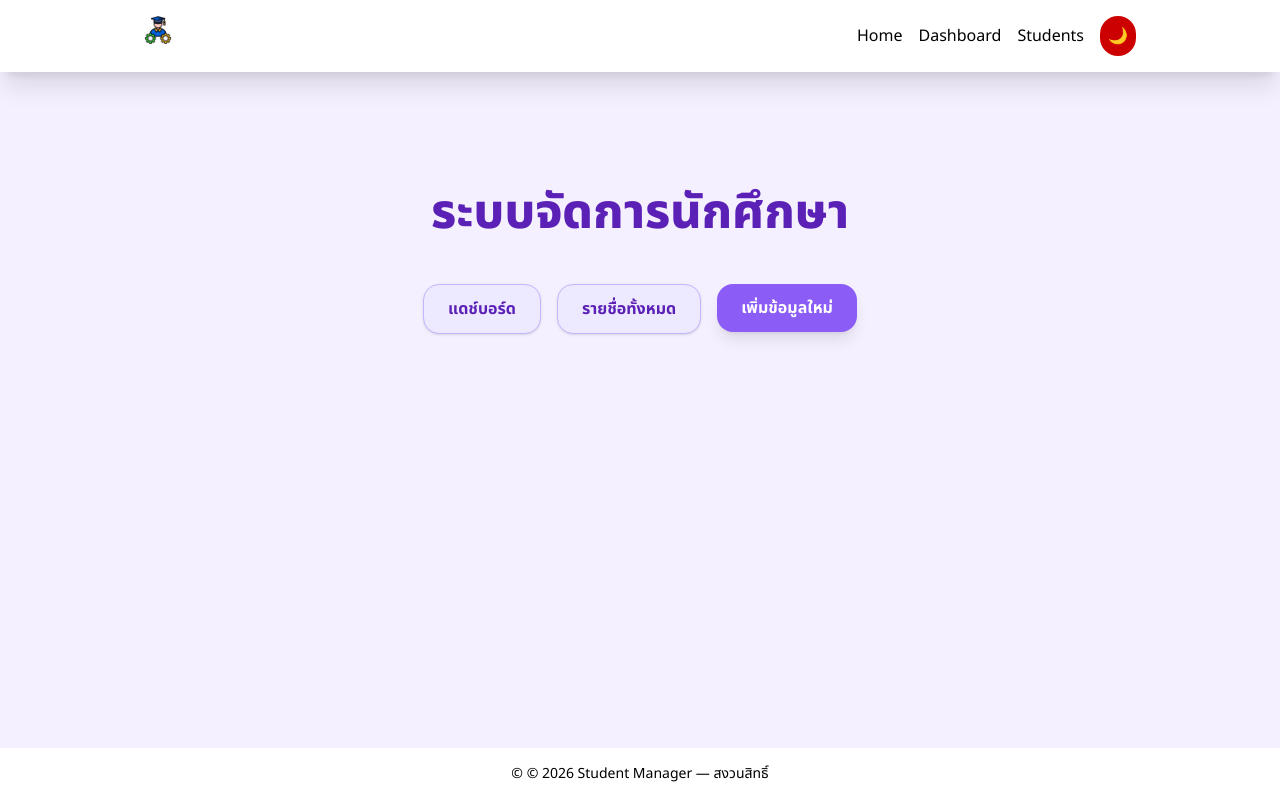
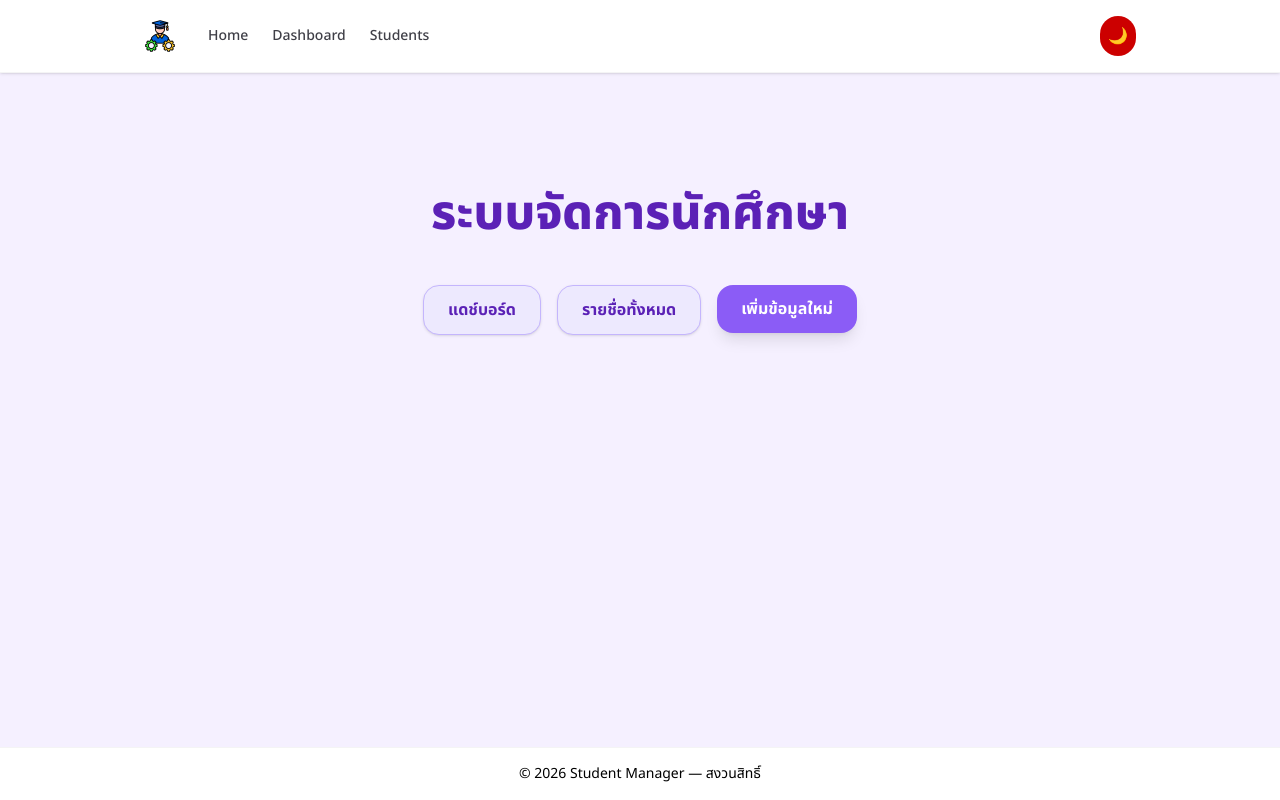
Before and after one commit to sofeiei/Student, a Next.js app: page / in a window 1280 px wide. Built offline with nearby package versions, Linux system fonts and the light colour scheme; no server answers.

Commit message:
update center to left

```diff
--- a/app/layout.tsx
+++ b/app/layout.tsx
@@ -4,9 +4,8 @@ import "./globals.css";
 import Link from "next/link";
 import { ThemeProvider } from "./context/ThemeContext";
 import ThemeToggle from "./components/ThemeToggle";
-import logo from "../img/logo.png"; // หรือ "@/img/logo.png" ตามตำแหน่งจริงของโฟลเดอร์
+import logo from "../img/logo.png";
 import Image from "next/image";
-
 
 const notoSansThai = Noto_Sans_Thai({ subsets: ["thai"] });
 
@@ -18,21 +17,31 @@ export default function RootLayout({ children }: { children: React.ReactNode })
       <body className={`${notoSansThai.className} bg-[#f5f0ff] flex flex-col min-h-screen`}>
         <ThemeProvider>
           {/* Navbar & Header */}
-          <header className="sticky top-0 z-50 bg-white from-[#8b5cf6] to-[#7c3aed] text-black shadow-xl">
-            <div className="max-w-5xl mx-auto p-4 flex flex-col md:flex-row justify-between items-left gap-4">
-              <Image
-                src={logo}
-                alt="Logo"
-                className="h-7 w-auto object-contain inline-block"
-              />
-              <div className="flex items-center gap-4">
-                <nav className="flex gap-4 flex-wrap items-left">
-                  <Link href="/" className="hover:text-[#000000] transition-colors">Home</Link>
-                  <Link href="/dashboard" className="hover:text-[#000000] transition-colors">Dashboard</Link>
-                  <Link href="/students" className="hover:text-[#000000] transition-colors">Students</Link>
+          <header className="sticky top-0 z-50 bg-white text-black shadow-sm border-b border-zinc-100">
+            <div className="max-w-5xl mx-auto p-4 flex justify-between items-center">
+
+              {/* กลุ่มฝั่งซ้าย: รูป Logo + เมนู Home, Dashboard, Students */}
+              <div className="flex items-center gap-8">
+                <Link href="/" className="flex items-center">
+                  <Image
+                    src={logo}
+                    alt="Logo"
+                    className="h-8 w-auto object-contain"
+                  />
+                </Link>
+
+                <nav className="flex items-center gap-6 font-medium text-sm text-zinc-700">
+                  <Link href="/" className="hover:text-[#7c3aed] transition-colors">Home</Link>
+                  <Link href="/dashboard" className="hover:text-[#7c3aed] transition-colors">Dashboard</Link>
+                  <Link href="/students" className="hover:text-[#7c3aed] transition-colors">Students</Link>
                 </nav>
+              </div>
+
+              {/* กลุ่มฝั่งขวา: ThemeToggle แยกอยู่ขวาสุด */}
+              <div className="flex items-center">
                 <ThemeToggle />
               </div>
+
             </div>
           </header>
 
@@ -42,8 +51,8 @@ export default function RootLayout({ children }: { children: React.ReactNode })
           </main>
 
           {/* Footer */}
-          <footer className="bg-white text-black text-center p-4 mt-auto text-sm">
-            <p>&copy; © 2026 Student Manager — สงวนสิทธิ์</p>
+          <footer className="bg-white border-t border-zinc-100 text-black text-center p-4 mt-auto text-sm">
+            <p>&copy; 2026 Student Manager — สงวนสิทธิ์</p>
           </footer>
         </ThemeProvider>
       </body>
```
